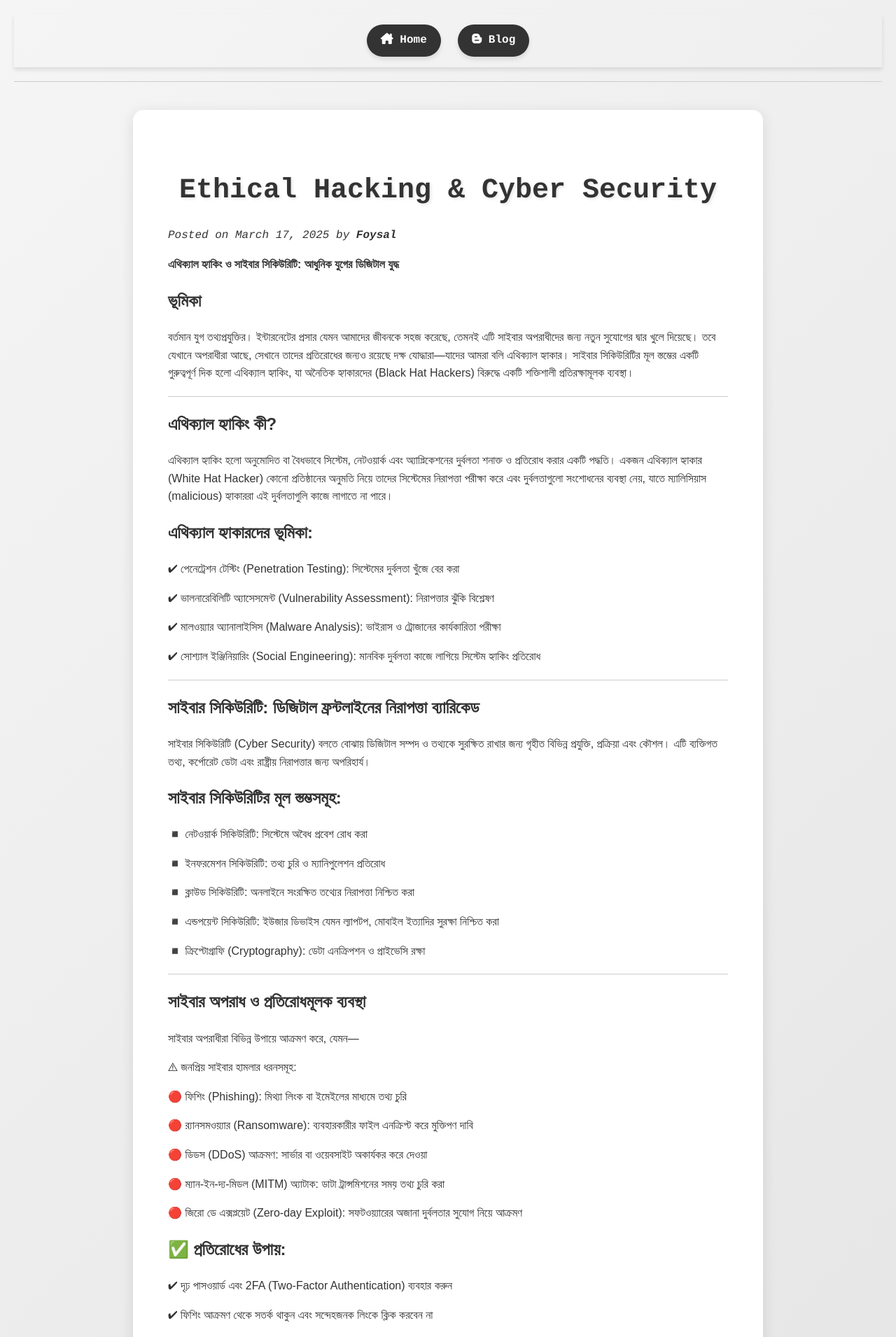
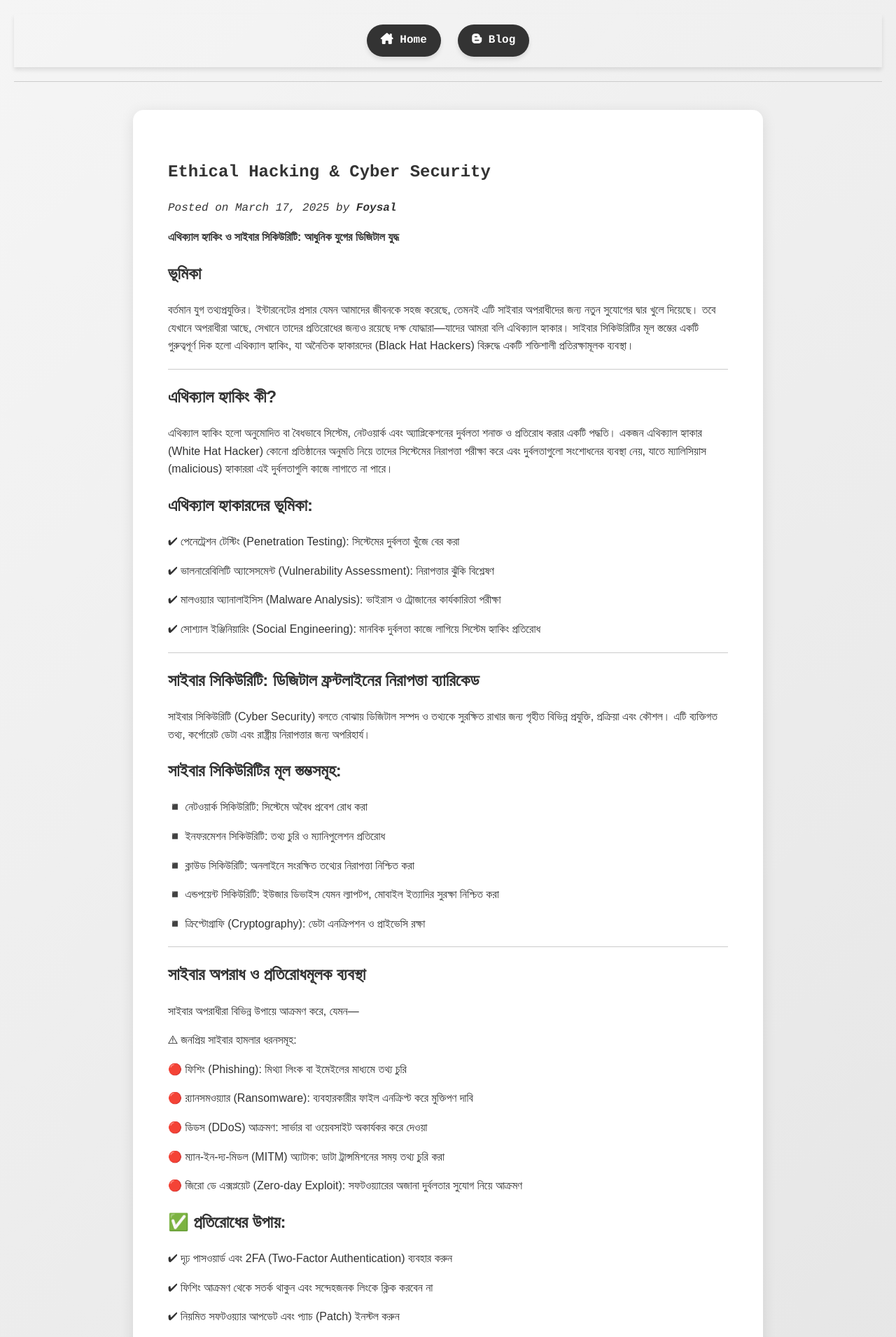
Before and after one commit to foysal1627/foysal1627.github.io, a Jekyll site: the page built from _posts/2025-03-18-new-blog.md, in a window 1280 px wide. Shown: the top 1910 px of the page at 70% size. Built offline with Jekyll 4.4.1, drawn with Linux system fonts in a browser that asks for light colours.

Commit message:
post.html

```diff
--- a/_layouts/post.html
+++ b/_layouts/post.html
@@ -3,7 +3,7 @@ layout: default
 ---
 
 <article>
-    <h1 style="font-family: courier">{{ page.title }}</h1>
+    <h2 style="font-family: courier">{{ page.title }}</h2>
     <p style="font-family: courier"><i>Posted on {{ page.date | date: "%B %d, %Y" }} by <b>{{ page.author }}</b></i></p>
     <div>{{ content }}</div>
 </article>
```
